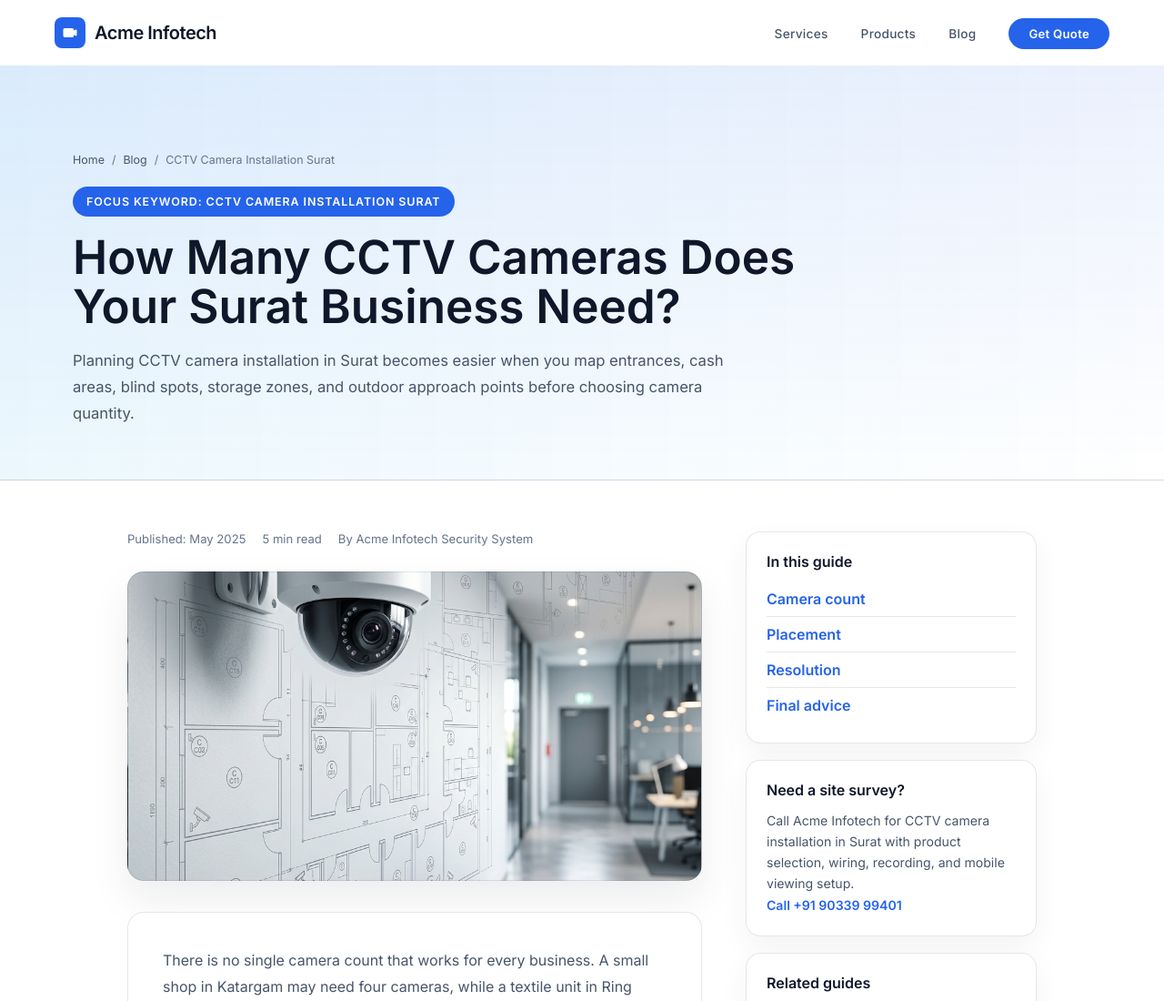
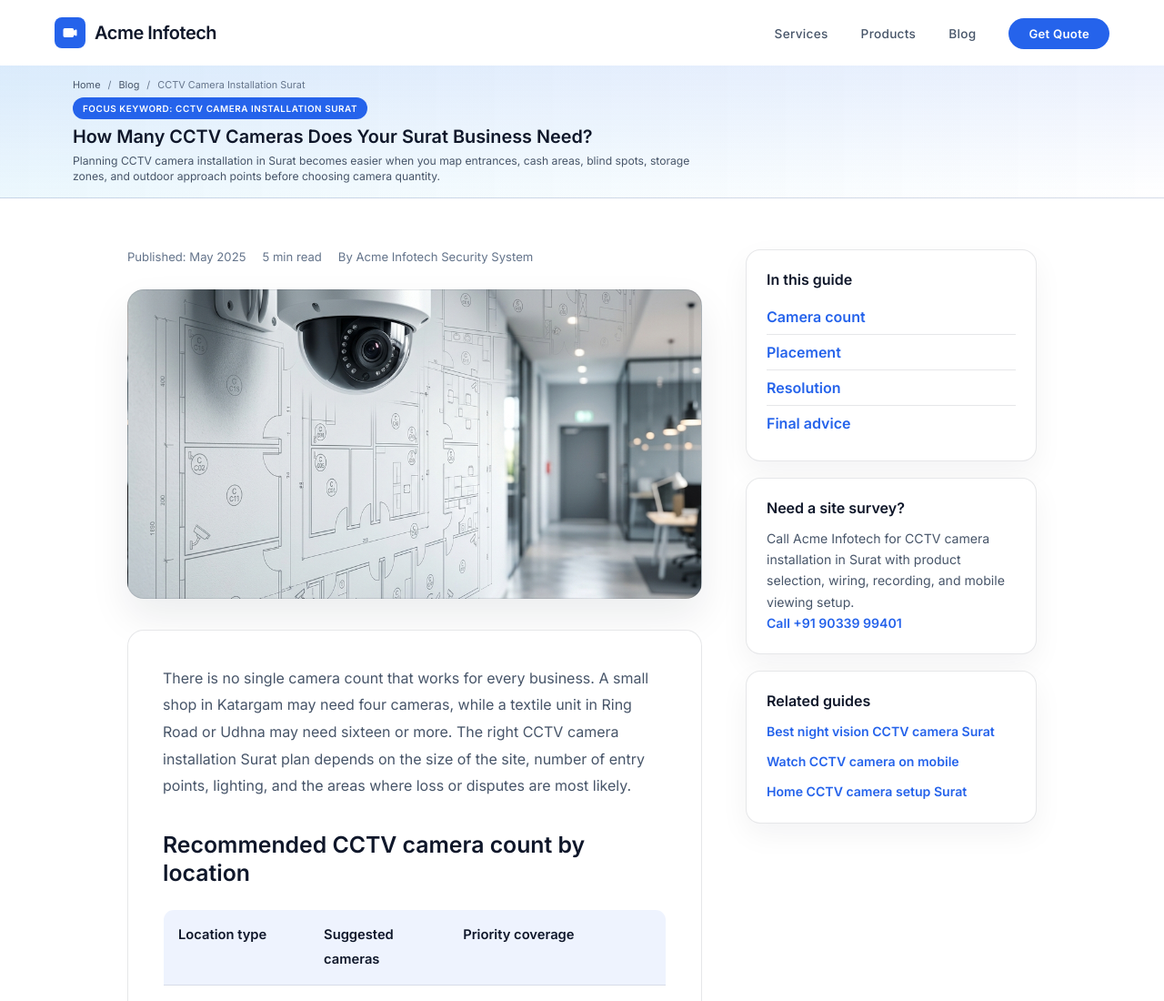
Before and after one commit to creatwithavi-lang/acme-infotech-website, a website: page blog/cctv-camera-count-surat.html in a window 1280 px wide. Shown: the top 1100 px of the page at 91% size. Drawn offline with nearby package versions, Linux system fonts and the light colour scheme.

Commit message:
Compact static blog page banners

```diff
--- a/blog/cctv-camera-count-surat.html
+++ b/blog/cctv-camera-count-surat.html
@@ -23,7 +23,7 @@
 <body class="page-shell">
   <nav id="nav"><a href="../index.html" class="nav-logo"><div class="logo-mark"><svg viewBox="0 0 24 24"><path d="M15 10l4.553-2.069A1 1 0 0121 8.87v6.26a1 1 0 01-1.447.894L15 14M3 8a2 2 0 012-2h10a2 2 0 012 2v8a2 2 0 01-2 2H5a2 2 0 01-2-2V8z" /></svg></div>Acme Infotech</a><ul class="nav-links"><li><a href="../index.html#services">Services</a></li><li><a href="../index.html#products">Products</a></li><li><a href="../blog.html">Blog</a></li><li><a href="../index.html#contact" class="nav-pill">Get Quote</a></li></ul><div class="ham" onclick="toggleMob()"><span></span><span></span><span></span></div><div class="mob-nav" id="mobNav"><a href="../index.html#services">Services</a><a href="../index.html#products">Products</a><a href="../blog.html">Blog</a><a href="../index.html#contact">Contact / Quote</a></div></nav>
   <main>
-    <section class="page-hero"><div class="page-hero-inner"><div class="breadcrumb"><a href="../index.html">Home</a><span>/</span><a href="../blog.html">Blog</a><span>/</span><span>CCTV Camera Installation Surat</span></div><div class="page-kicker">Focus keyword: CCTV camera installation Surat</div><h1 class="page-title">How Many CCTV Cameras Does Your Surat Business Need?</h1><p class="page-lede">Planning CCTV camera installation in Surat becomes easier when you map entrances, cash areas, blind spots, storage zones, and outdoor approach points before choosing camera quantity.</p></div></section>
+    <section class="page-hero blog-detail-hero"><div class="page-hero-inner"><div class="breadcrumb"><a href="../index.html">Home</a><span>/</span><a href="../blog.html">Blog</a><span>/</span><span>CCTV Camera Installation Surat</span></div><div class="page-kicker">Focus keyword: CCTV camera installation Surat</div><h1 class="page-title">How Many CCTV Cameras Does Your Surat Business Need?</h1><p class="page-lede">Planning CCTV camera installation in Surat becomes easier when you map entrances, cash areas, blind spots, storage zones, and outdoor approach points before choosing camera quantity.</p></div></section>
     <section class="article-wrap">
       <article class="article-main">
         <div class="article-meta"><span>Published: May 2025</span><span>5 min read</span><span>By Acme Infotech Security System</span></div>
--- a/css/style.css
+++ b/css/style.css
@@ -1961,8 +1961,8 @@ h2.section-h {
 }
 
 .blog-list-hero {
-  padding-top: 28px;
-  padding-bottom: 22px;
+  padding-top: 18px;
+  padding-bottom: 16px;
   background:
     linear-gradient(180deg, rgba(37, 99, 235, 0.06), rgba(255, 255, 255, 0)),
     linear-gradient(90deg, rgba(14, 165, 233, 0.05), rgba(255, 255, 255, 0));
@@ -1970,48 +1970,48 @@ h2.section-h {
 
 .blog-list-hero .breadcrumb,
 .blog-detail-hero .breadcrumb {
-  margin-bottom: 10px;
-  font-size: .74rem;
+  margin-bottom: 7px;
+  font-size: .68rem;
 }
 
 .blog-list-hero .page-kicker,
 .blog-detail-hero .page-kicker {
-  margin-bottom: 10px;
-  padding: 6px 11px;
-  font-size: .68rem;
-  letter-spacing: .7px;
+  margin-bottom: 8px;
+  padding: 5px 10px;
+  font-size: .62rem;
+  letter-spacing: .55px;
 }
 
 .blog-list-hero .page-title {
-  font-size: clamp(1.45rem, 2.05vw, 2.15rem);
+  font-size: clamp(1.28rem, 1.65vw, 1.75rem);
   max-width: 100%;
-  margin-bottom: 9px;
+  margin-bottom: 7px;
   line-height: 1.08;
   white-space: nowrap;
 }
 
 .blog-list-hero .page-lede {
-  font-size: .88rem;
-  line-height: 1.55;
-  max-width: 640px;
+  font-size: .78rem;
+  line-height: 1.45;
+  max-width: 620px;
 }
 
 .blog-detail-hero {
-  padding-top: 24px;
-  padding-bottom: 18px;
+  padding-top: 14px;
+  padding-bottom: 14px;
 }
 
 .blog-detail-hero .page-title {
-  font-size: clamp(1.42rem, 2.05vw, 2.2rem);
-  max-width: 700px;
-  margin-bottom: 8px;
-  line-height: 1.12;
+  font-size: clamp(1.15rem, 1.55vw, 1.6rem);
+  max-width: 760px;
+  margin-bottom: 6px;
+  line-height: 1.14;
 }
 
 .blog-detail-hero .page-lede {
-  font-size: .84rem;
-  line-height: 1.5;
-  max-width: 660px;
+  font-size: .76rem;
+  line-height: 1.45;
+  max-width: 680px;
 }
 
 .blog-page-wrap {
```
Also changed, not shown: blog.html (+1 -1 lines), blog/best-night-vision-cctv-camera-surat.html (+1 -1 lines), blog/biometric-attendance-system-surat-savings.html (+1 -1 lines), blog/fingerprint-vs-face-recognition-attendance-machine.html (+1 -1 lines), blog/home-cctv-camera-setup-surat.html (+1 -1 lines), blog/watch-cctv-camera-on-mobile.html (+1 -1 lines).
